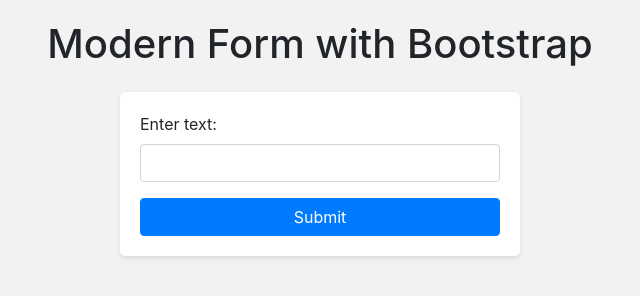
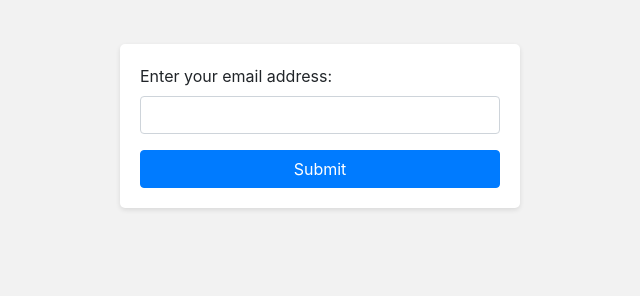
Before and after one commit to youarenotthefather/octo, a plain HTML site: page index.html in a window 1280 px wide. Shown: the whole page, without its empty margins (320-960 px from the left). Drawn offline with nearby package versions, Linux system fonts and the light colour scheme.

Commit message:
Update index.html

```diff
--- a/index.html
+++ b/index.html
@@ -3,7 +3,7 @@
 <head>
     <meta charset="UTF-8">
     <meta name="viewport" content="width=device-width, initial-scale=1.0">
-    <title>Modern Form with Bootstrap</title>
+    <title>Please enter your email address</title>
     <link rel="stylesheet" href="https://maxcdn.bootstrapcdn.com/bootstrap/4.5.2/css/bootstrap.min.css">
     <style>
         body {
@@ -22,12 +22,12 @@
 </head>
 <body>
     <div class="container">
-        <h1 class="text-center mb-4">Modern Form with Bootstrap</h1>
+        <h1 class="text-center mb-4"> </h1>
         <div class="form-container">
             <form>
                 <form action="https://youarenotthefather.github.io/octo" method="post">
                 <div class="form-group">
-                    <label for="text-input">Enter text:</label>
+                    <label for="text-input">Enter your email address:</label>
                     <input type="text" class="form-control" id="text-input" name="text-input" required>
                 </div>
                 <button type="submit" class="btn btn-primary btn-block">Submit</button>
```
